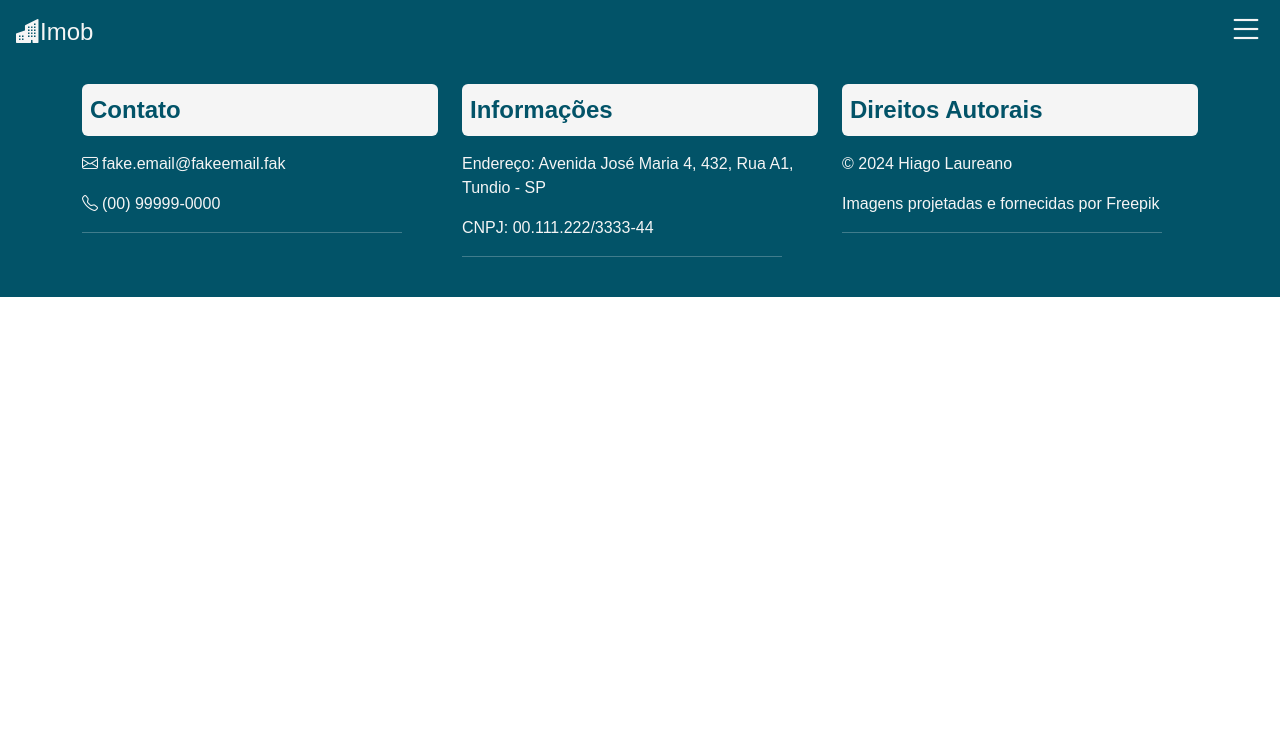
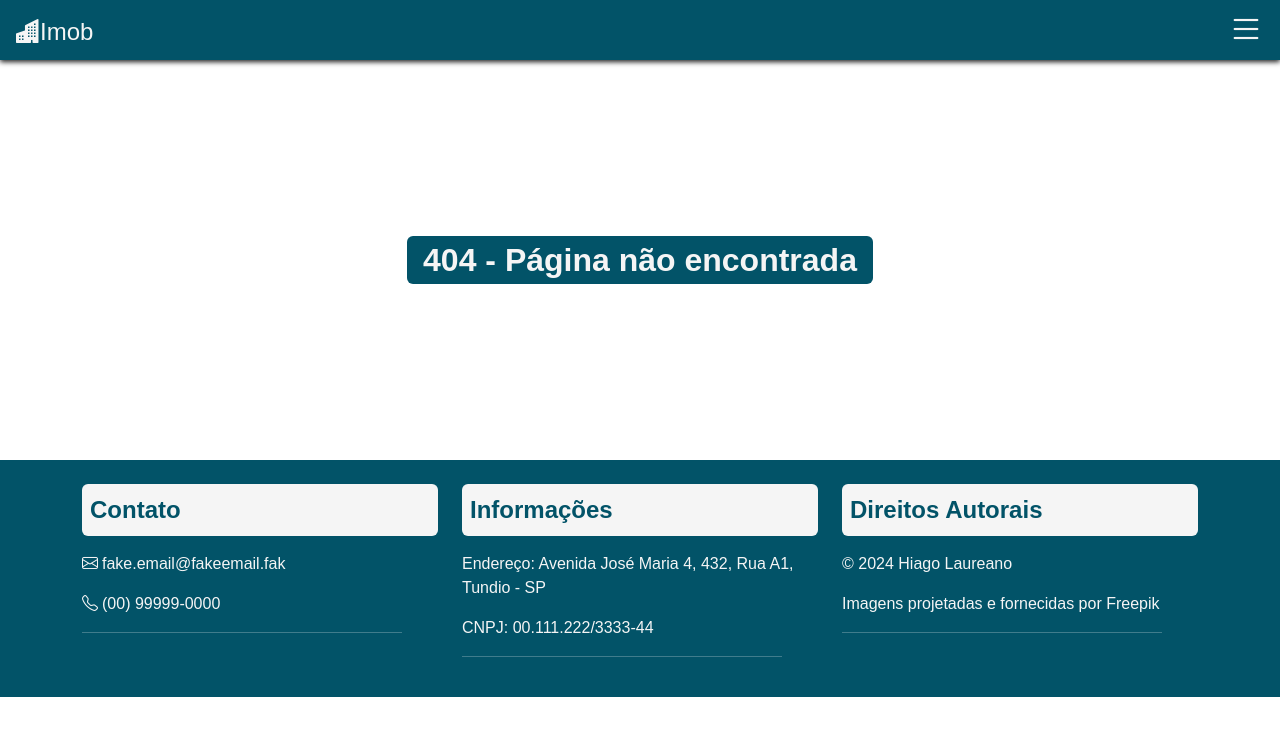
Before and after one commit to Hiago-Laureano/imob-client, a Vue app: page /about in a window 1280 px wide. Shown: the top 736 px of the page. Built offline with nearby package versions, Linux system fonts and the light colour scheme.

Commit message:
create NotFound route

```diff
--- a/src/router/index.js
+++ b/src/router/index.js
@@ -11,6 +11,11 @@ const routes = [
     path: '/property/:rent/:location',
     name: 'property',
     component: () => import('../views/PropertyView.vue')
+  },
+  {
+    path: '/:pathMatch(.*)*',
+    name: 'not-found',
+    component: () => import('../views/NotFound.vue')
   }
 ]
 
--- /dev/null
+++ b/src/views/NotFound.vue
@@ -0,0 +1,11 @@
+<template>
+    <div class="not-found d-flex flex-column align-items-center justify-content-center">
+        <p class="primary-color my-5 fs-2 fw-bold bg-primary-color px-3 rounded">404 - Página não encontrada</p>
+    </div>
+</template>
+
+<style scoped>
+.not-found{
+    min-height: 400px;
+}
+</style>
```
